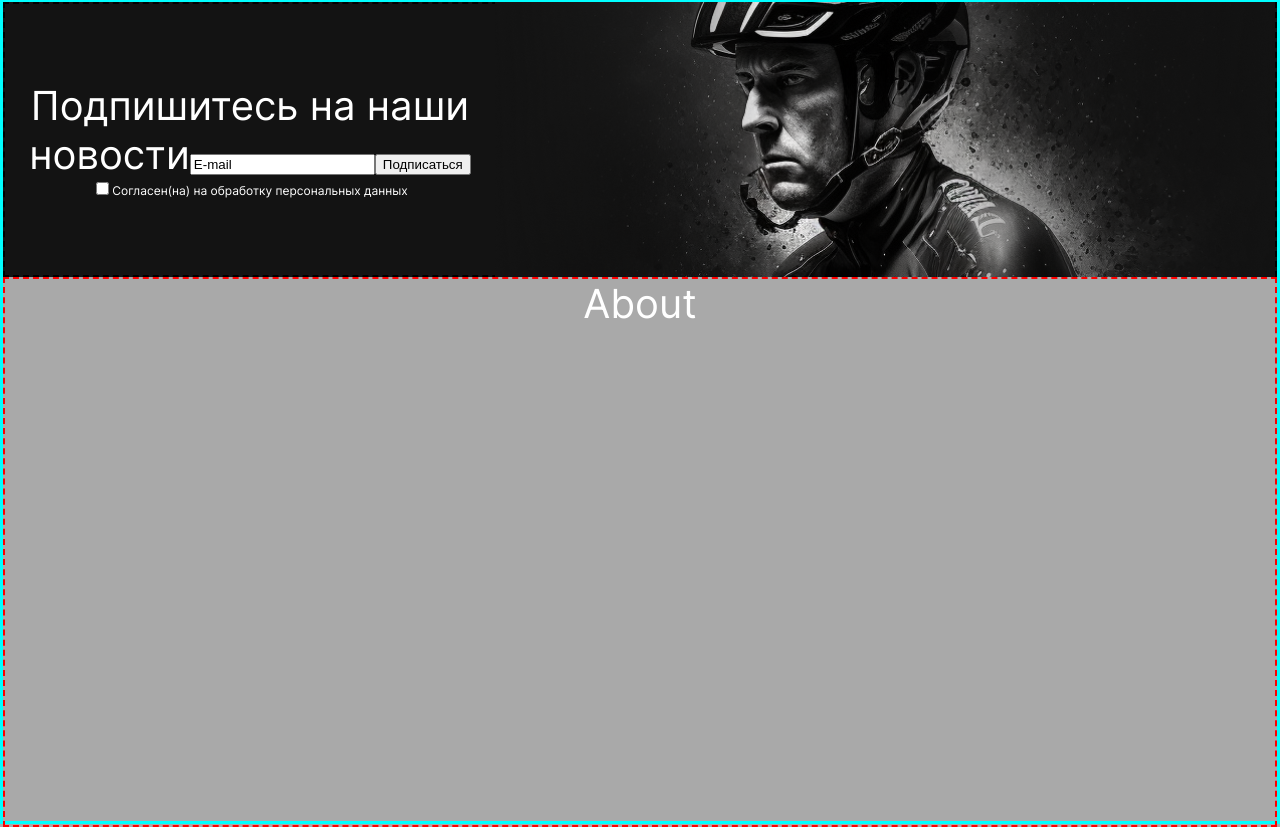
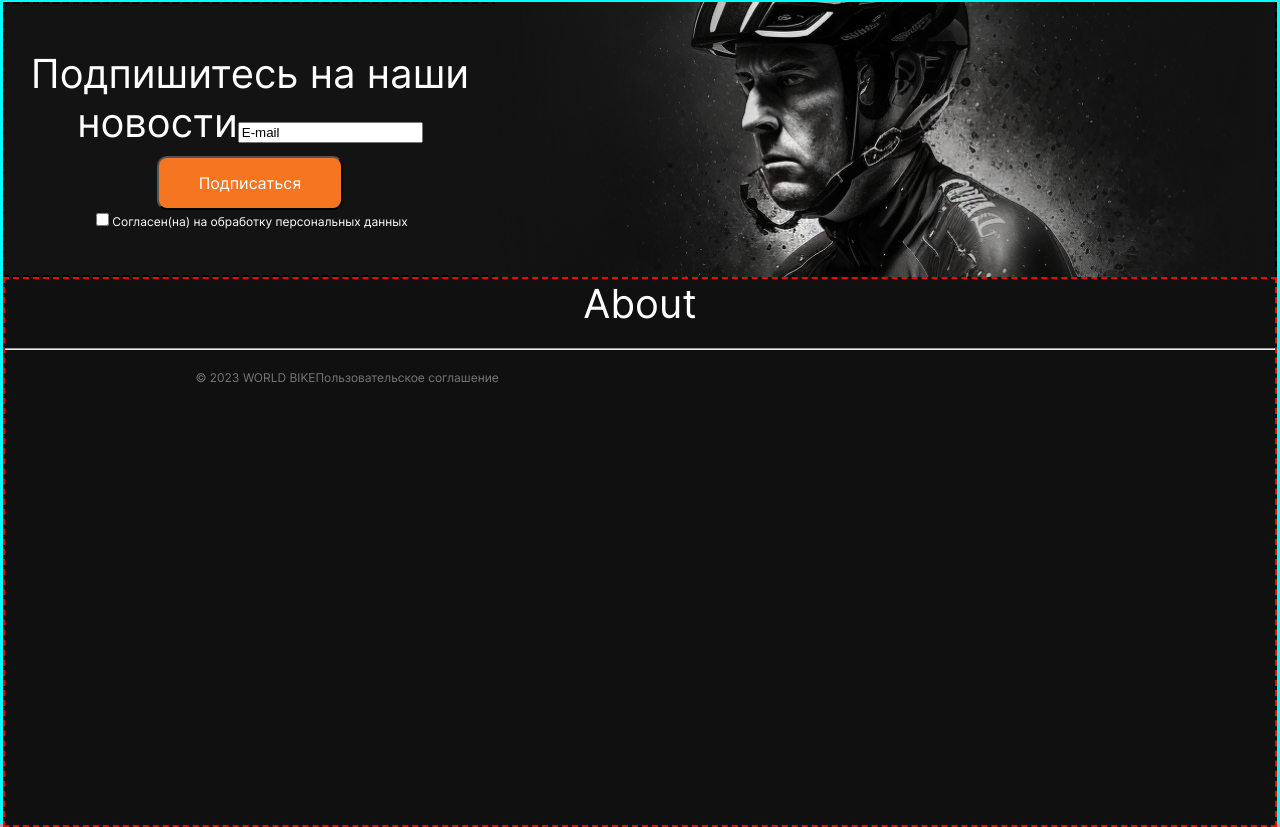
Before and after one commit to Cycle-Temka/Cycle-Frontend, a React (Create React App) app in the folder app/: page / in a window 1280 px wide. Shown: the part 1062-1889 px from the top of the page. Built offline with nearby package versions, Linux system fonts and the light colour scheme.

Commit message:
Update: /styles

```diff
--- a/app/src/styles/Footer.css
+++ b/app/src/styles/Footer.css
@@ -31,6 +31,15 @@ footer {
 }
 
 .footer_about {
+  background-color: #101010;
+  flex-direction: row;
   height: 550px;
   border: 2px dashed red;
 }
+
+.terms_of_use {
+  margin-left: 15%;
+  display: flex;
+  color: #777777;
+  font-size: 12px;
+}
--- a/app/src/styles/Header.css
+++ b/app/src/styles/Header.css
@@ -23,3 +23,7 @@
   color: aliceblue;
   font-size: 12px;
 }
+
+.nav_item:hover {
+  color: #f57520;
+}
--- a/app/src/styles/HomePage.css
+++ b/app/src/styles/HomePage.css
@@ -5,6 +5,7 @@
   text-align: center;
   align-items: center;
   height: 90%;
+  /* max-height: 770px; */
 }
 
 .hp_offer {
--- a/app/src/widgets/Footer.tsx
+++ b/app/src/widgets/Footer.tsx
@@ -1,6 +1,7 @@
 import React from "react";
 import "../styles/Footer.css";
 import footer_biker from "../assets/img/footer_biker.png";
+import MyButton from "./MyButton.tsx";
 
 function Footer() {
   return (
@@ -9,7 +10,7 @@ function Footer() {
         <div className="newsletter_form">
           <span>Подпишитесь на наши новости</span>
           <input value="E-mail" />
-          <button>Подписаться</button>
+          <MyButton>Подписаться</MyButton>
           <br />
           <div className="checkbox_form">
             <input type="checkbox"></input>
@@ -18,7 +19,14 @@ function Footer() {
         </div>
         <img className="footer_biker_img" src={footer_biker} alt=""></img>
       </div>
-      <div className="footer_about">About</div>
+      <div className="footer_about">
+        About
+        <hr />
+        <div className="terms_of_use">
+          <span>© 2023 WORLD BIKE</span>
+          <span>Пользовательское соглашение</span>
+        </div>
+      </div>
     </footer>
   );
 }
--- a/app/src/widgets/Header.tsx
+++ b/app/src/widgets/Header.tsx
@@ -33,22 +33,22 @@ function Header(transparent: boolean) {
       </div>
 
       <div className="sections_icons">
-        <a className="nav_item_falling" id="search" href="#">
+        <a className="nav_item" id="search" href="#">
           <img src={search} alt="search_img"></img>
         </a>
-        <a className="nav_item_falling" id="profile" href="#">
+        <a className="nav_item" id="profile" href="#">
           <img src={profile} alt="profile_img"></img>
         </a>
-        <a className="nav_item_falling" id="favourites" href="#">
+        <a className="nav_item" id="favourites" href="#">
           <img src={favourites} alt="favourites_img"></img>
         </a>
-        <a className="nav_item_falling" id="cart" href="#">
+        <a className="nav_item" id="cart" href="#">
           <img src={cart} alt="cart_img"></img>
         </a>
       </div>
 
       <nav className="more">
-        <a className="nav_item_falling" id="more" href="#">
+        <a className="nav_item" id="more" href="#">
           <img src={more} alt="more_img"></img>
         </a>
       </nav>
--- a/app/src/widgets/HomePage.tsx
+++ b/app/src/widgets/HomePage.tsx
@@ -16,7 +16,7 @@ function HomePage() {
           педалированию электроприводом, который устанавливает новый,
           <br /> очень высокий стандарт для данной категории
         </span>
-        <MyButton>Подробнее</MyButton>
+        <MyButton> Подробнее</MyButton>
       </section>
 
       <section className="hp_bottom">
```
